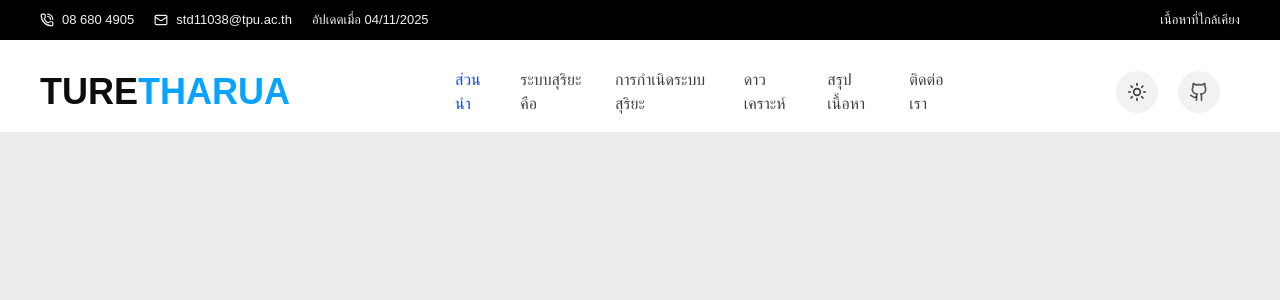
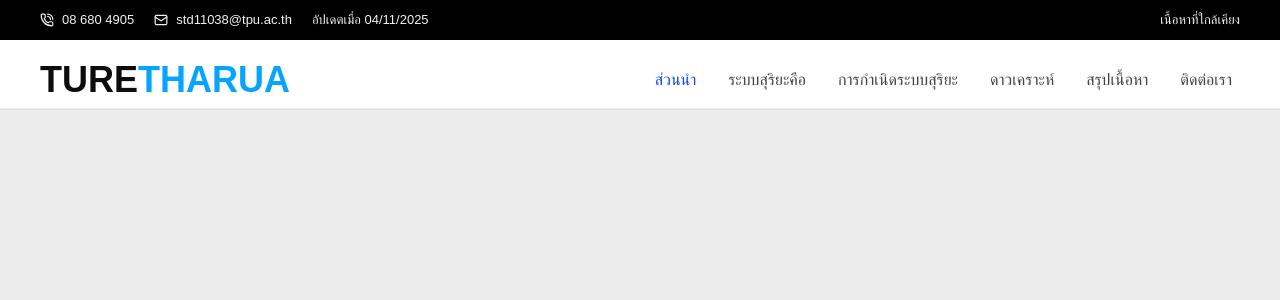
Before and after one commit to kawji/Solar-System-EDU, a Next.js app in the folder kasomarket/: page / in a window 1280 px wide. Shown: the top 300 px of the page. Built offline with nearby package versions, Linux system fonts and the light colour scheme.

Commit message:
Update mainnav.tsx

```diff
--- a/kasomarket/src/layout/navbar/mainnav.tsx
+++ b/kasomarket/src/layout/navbar/mainnav.tsx
@@ -9,24 +9,15 @@ export default function Mainnav() {
     const { theme, toggleTheme } = useTheme();
 
     return(
-        <nav className="sticky w-full pt-5 pb-2 lg:pl-10 lg:pr-15 flex justify-between items-center  bg-white ">
-            <div className=" p-0 m-0  ">
-                <Logo size="lg" />
-            </div>
-            <div className=" max-w-[40vw] w-full flex items-center justify-center  relative h-full shrink-0 ">
-                <Sectionsnav />
-            </div>
-            <div className="w-auto h-full  items-center flex gap-5 ">
-                <button className=" flex justify-center items-center bg-black/5 rounded-full w-10.5 h-10.5 cursor-pointer  text-black/75 transition-colors hover:bg-black/12 "
-                  onClick={toggleTheme}
-                >
-                    <Sun  width={20} />
+        <nav className="sticky w-full h-auto pt-5 pb-2  flex justify-center items-center  bg-white px-3 border-b border-b-black/7 shadow-2xs ">
+            <div className="flex items-center justify-between w-full h-full flex-1 max-w-[1200px]">
+                <div className=" p-0 m-0  ">
+                    <Logo size="lg" />
+                </div>
+                <div className=" flex-1 w-full flex items-center justify-end  relative h-full shrink-0 ">
+                    <Sectionsnav />
+                </div>
 
-                </button>
-                <span className=" flex justify-center items-center bg-black/5 rounded-full w-10.5 h-10.5 cursor-pointer  text-black/65 transition-colors hover:bg-black/12 " >
-                    <Github   width={20} />
-
-                </span>
             </div>
         </nav>
     )
@@ -40,3 +31,19 @@ export default function Mainnav() {
 // <Search width={15} className="absolute text-black/35 left-5 top-1/2 translate-y-[-50%]  " />
 // <input type="text" placeholder="ค้นหาสินค้า" className="w-full py-2 px-15 text-black/75 outline-none placeholder:text-black/35 border border-black/19 rounded-full " />
 // </div>
+
+
+
+
+// <div className="w-auto h-full  items-center flex gap-5 ">
+// <button className=" flex justify-center items-center bg-black/5 rounded-full w-10.5 h-10.5 cursor-pointer  text-black/75 transition-colors hover:bg-black/12 "
+//   onClick={toggleTheme}
+// >
+//     <Sun  width={20} />
+
+// </button>
+// <span className=" flex justify-center items-center bg-black/5 rounded-full w-10.5 h-10.5 cursor-pointer  text-black/65 transition-colors hover:bg-black/12 " >
+//     <Github   width={20} />
+
+// </span>
+// </div>
```
